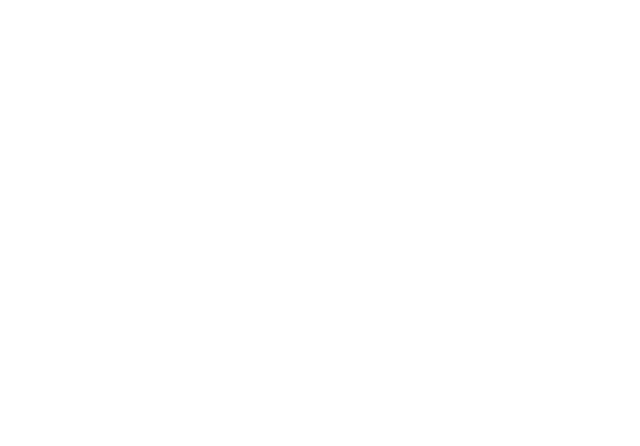
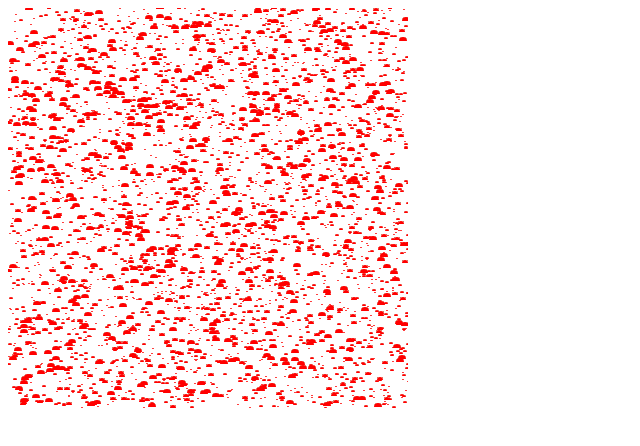
Before and after one commit to Dms1704/web-game, a website built with Parcel: page src/debug.html in a window 1280 px wide. Shown: the whole page, without its empty margins (0-640 px from the left). Built offline with nearby package versions, Linux system fonts and the light colour scheme; animation ran at ten frames a second.

```diff
--- a/src/game/canvas/untitled.js
+++ b/src/game/canvas/untitled.js
@@ -1,11 +1,60 @@
 init = function () {
 	var cvsMyCanvas = document.getElementById('debug-canvas');
+	var oCtx = cvsMyCanvas.getContext('2d');
+	iCvsWidth = cvsMyCanvas.clientWidth;
+	iCvsHeight = cvsMyCanvas.clientHeight;
 	var myAnimation = function (iNow) {
 		cvsMyCanvas.iRequestAnimationKey = window.requestAnimationFrame(myAnimation);
 		render();
 	};
 
-	var render = function () {};
+	var render = function () {
+		oCtx.clearRect(0, 0, 400, 400);
+		renderPellets(50);
+	};
+	var renderPellets = function (iNum) {
+		for (let i = 0; i < iNum; i++) {
+			Pellet.randomInstance().draw(oCtx);
+		}
+	};
 
 	myAnimation(window.performance.now);
 };
+
+var iCvsWidth;
+var iCvsHeight;
+
+var funRandom = Math.random;
+var funRandomInt = function (iMax) {
+	return Math.floor(iMax * funRandom()) + 1;
+};
+// choose one in 50% probability
+var funRandowChooseOne = function (iFirst, iSecond) {
+	return funRandomInt(2) === 1 ? funRandomInt(iFirst) : funRandomInt(iSecond);
+};
+var arrColor = ['blue', 'white', 'red', 'green'];
+
+function Pellet(iX, iY, iRadius, sColor) {
+	var iX;
+	var iY;
+	var iRadius;
+	var sColor;
+
+	this.draw = function (oCtx) {
+		oCtx.moveTo(iX, iY);
+		oCtx.arc(iX, iY, iRadius, 0, Math.PI, true);
+		oCtx.fillStyle = sColor;
+		oCtx.fill();
+	};
+}
+Pellet.newInstance = function (iX, iY, iRadius, sColor) {
+	return new Pellet(iX, iY, iRadius, sColor);
+};
+Pellet.randomInstance = function () {
+	return Pellet.newInstance(
+		funRandomInt(iCvsWidth),
+		funRandomInt(iCvsHeight),
+		funRandowChooseOne(2, 4),
+		arrColor[funRandomInt(4)],
+	);
+};
```
Also changed, not shown: src/index.html (+3 -2 lines), src/page/index.js (renamed from src/index.js), 2 other files.
